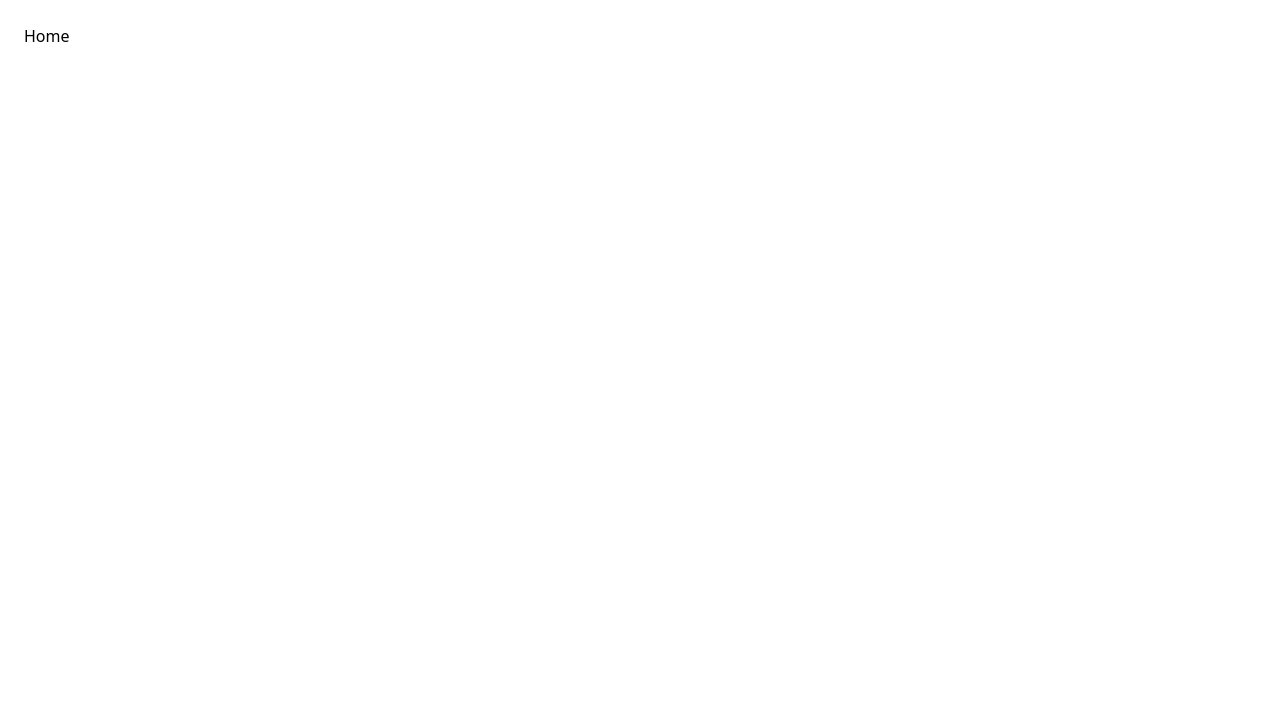
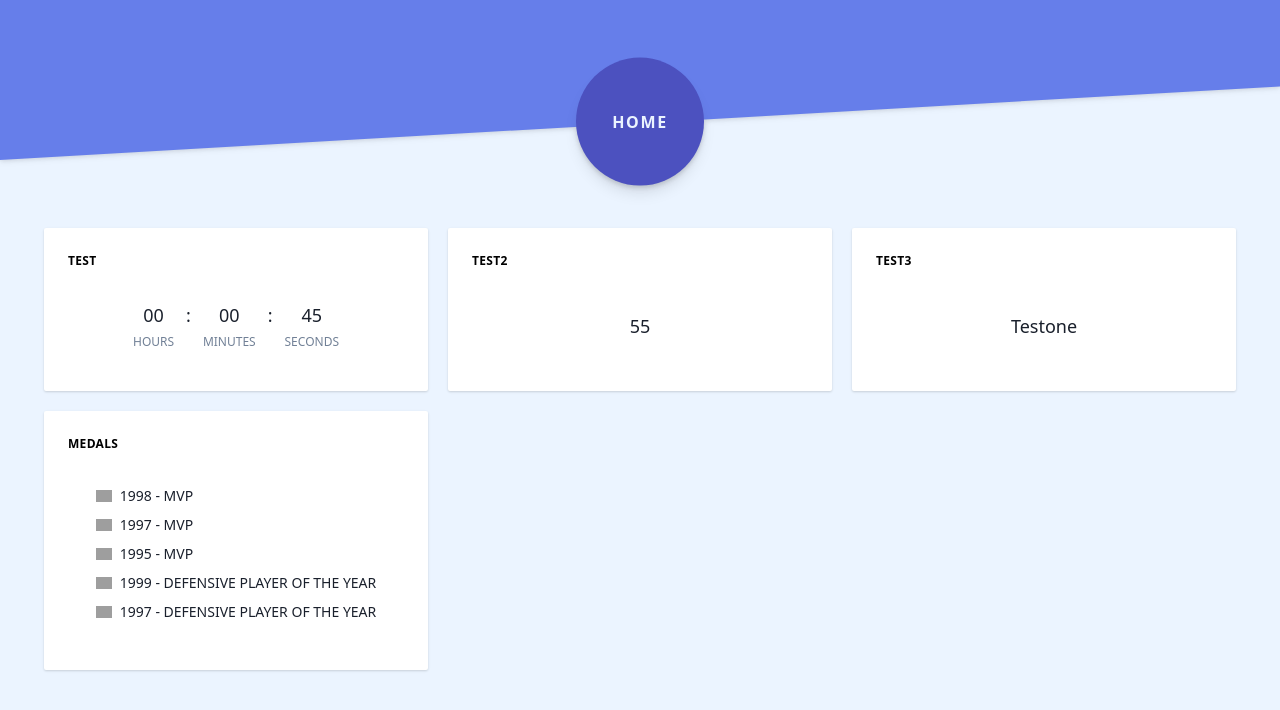
Before and after one commit to aminato/vue-dynamic-dashboard, a Vue app: page /athlete/1 in a window 1280 px wide. Shown: the top 710 px of the page. Built offline with nearby package versions, Linux system fonts and the light colour scheme; grey boxes are pictures that could not be loaded.

Commit message:
Some widgets

```diff
--- /dev/null
+++ b/public/athletes.json
@@ -0,0 +1,12 @@
+[
+    {
+        "name": "John Stockton",
+        "sport": "basket",
+        "country": "USA"
+    },
+    {
+        "name": "Usain Bolt",
+        "sport": "athletics",
+        "country": "Jamaica"
+    }
+]
--- a/src/App.vue
+++ b/src/App.vue
@@ -1,8 +1,27 @@
 <template>
-  <div id="app" class="p-6 ">
-    <nav>
-      <router-link to="/">Home</router-link>
+  <div id="app"
+       class="bg-indigo-100 min-h-screen sha">
+    <nav class="h-40 items-end relative sticky top-0 drop-shadow">
+      <div class="clipped bg-indigo-500 absolute inset-0"></div>
+      <router-link to="/"
+                   class="rounded-full bg-indigo-700 h-32 w-32 flex items-center justify-center shadow shadow-lg uppercase font-bold tracking-widest text-indigo-100 absolute bottom-0 left-50"
+                   style="transform:translate(-50%,20%)">Home</router-link>
     </nav>
-    <router-view/>
+    <router-view class="px-6 mt-12" />
   </div>
 </template>
+
+<style scoped>
+
+.clipped{
+  clip-path: polygon(0 0, 100% 0%, 100% 54%, 0% 100%);
+
+}
+
+.drop-shadow{
+  filter: drop-shadow(0 1px 3px rgba(0, 0, 0, 0.1)) drop-shadow(0 1px 2px  rgba(0, 0, 0, 0.06))
+}
+
+
+
+</style>
--- /dev/null
+++ b/src/components/widgets/RawValue.vue
@@ -0,0 +1,12 @@
+<template>
+
+  <p class="text-lg text-gray-900 flex items-center justify-center">{{value}}</p>
+
+</template>
+
+<script>
+export default {
+  name: "widget-raw",
+  props: ["value"]
+};
+</script>
--- /dev/null
+++ b/src/components/widgets/Trophies.vue
@@ -0,0 +1,18 @@
+<template>
+  <ul>
+    <li v-for="trophy in value"
+        :key="trophy"
+        class="text-sm uppercase text-gray-900 flex items-center pb-2"><img class="w-4 mr-2"
+           src="https://image.flaticon.com/icons/svg/321/321773.svg"
+           alt="trophy icon"> {{trophy}}</li>
+
+  </ul>
+
+</template>
+
+<script>
+export default {
+  name: "widget-trophies",
+  props: ["value"]
+};
+</script>
--- a/src/router/index.js
+++ b/src/router/index.js
@@ -12,7 +12,7 @@ const routes = [
     component: Home
   },
   {
-    path: '/:id',
+    path: '/athlete/:id',
     name: 'dashboard',
     component: Dashboard
   }
--- a/src/views/Dashboard.vue
+++ b/src/views/Dashboard.vue
@@ -1,6 +1,6 @@
 <template>
   <div class="">
-    <div class="overview-list p-5 bg-gray-100 rounded-sm"
+    <div class="overview-list p-5"
          style="--square: 300px">
 
       <div v-for="field in view"
@@ -18,7 +18,6 @@
 </template>
 
 <script>
-
 const required = require.context("../components/widgets", false, /\.vue$/);
 export default {
   name: "Dashboard",
@@ -31,20 +30,41 @@ export default {
         componentConfig.default || componentConfig;
     });
   },
-  data(){
+  data() {
     return {
-      view:[
-          {
-            field:"Test",
-            view:"timer"
-          }
-        ],
-        state:{
-          Test:45
+      view: [
+        {
+          field: "Test",
+          view: "timer"
+        },
+        {
+          field: "Test2",
+          view: "raw"
+        },
+        {
+          field: "Test3",
+          view: "raw"
+        },
+        {
+          field: "Medals",
+          view: "trophies"
         }
-    }
+      ],
+      state: {
+        Test: 45,
+        Test2: 55,
+        Test3: "Testone",
+        Medals: [
+          "1998 - mvp",
+          "1997 - mvp",
+          "1995 - mvp",
+          "1999 - defensive player of the year",
+          "1997 - defensive player of the year"
+        ]
+      }
+    };
   }
-}
+};
 </script>
 
 <style scoped>
--- a/src/views/Home.vue
+++ b/src/views/Home.vue
@@ -1,12 +1,42 @@
 <template>
-  <div class="home">
-  LIST
+  <div>
+    <ul class="overflow-y-auto">
+      <li v-for="athlete in athletes"
+          :key="athlete.id"
+          class="mb-6 p-6 shadow-md rounded-sm bg-white">
+        <div>
+          <p>
+            {{athlete.name}}
+          </p>
+          <p>
+            {{athlete.country}}
+          </p>
+        </div>
+        <div class="flex justify-between">
+          <p>
+            {{athlete.sport}}
+          </p>
+          <router-link :to="`athlete/${athlete.id}`"
+                       class="text-xs uppercase">show more</router-link>
+        </div>
+      </li>
+
+    </ul>
   </div>
 </template>
 
 <script>
-
 export default {
-  name: 'home',
-}
+  name: "home",
+  data() {
+    return {
+      athletes: []
+    };
+  },
+  created() {
+    fetch("/athletes.json")
+      .then(res => res.json())
+      .then(athletes => (this.athletes = athletes));
+  }
+};
 </script>
--- a/tailwind.config.js
+++ b/tailwind.config.js
@@ -1,6 +1,10 @@
 module.exports = {
   theme: {
-    extend: {}
+    extend: {
+      inset: {
+        "50": "50%"
+      }
+    }
   },
   variants: {},
   plugins: []
```
Also changed, not shown: package.json (+7 -1 lines), .browserslistrc (deleted).
